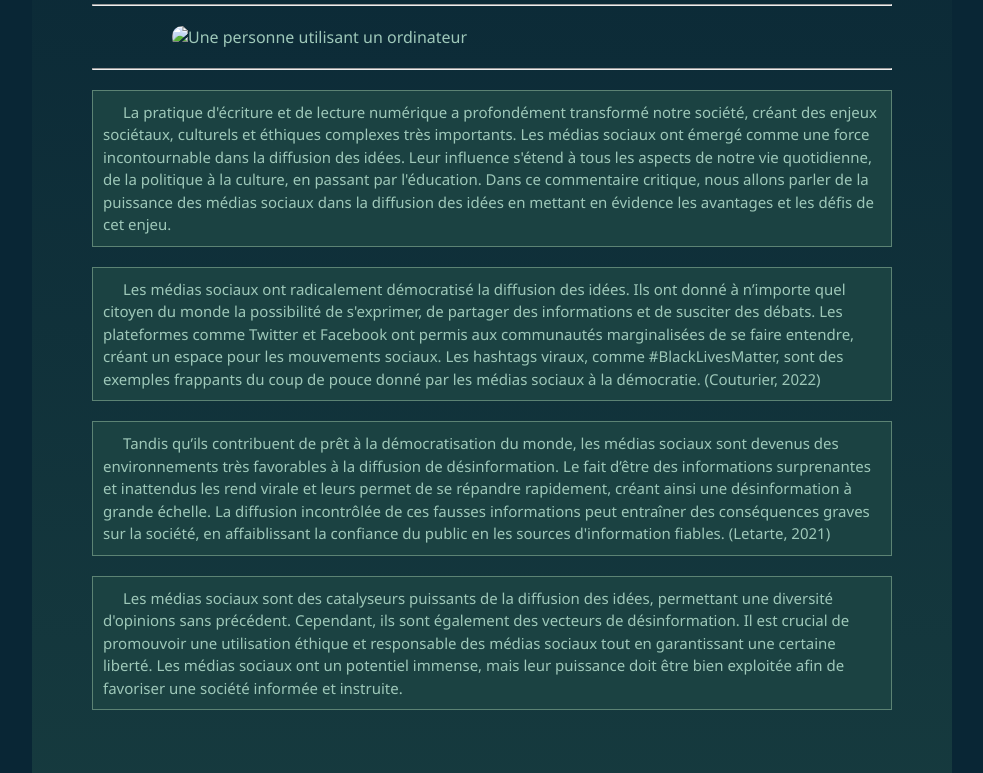
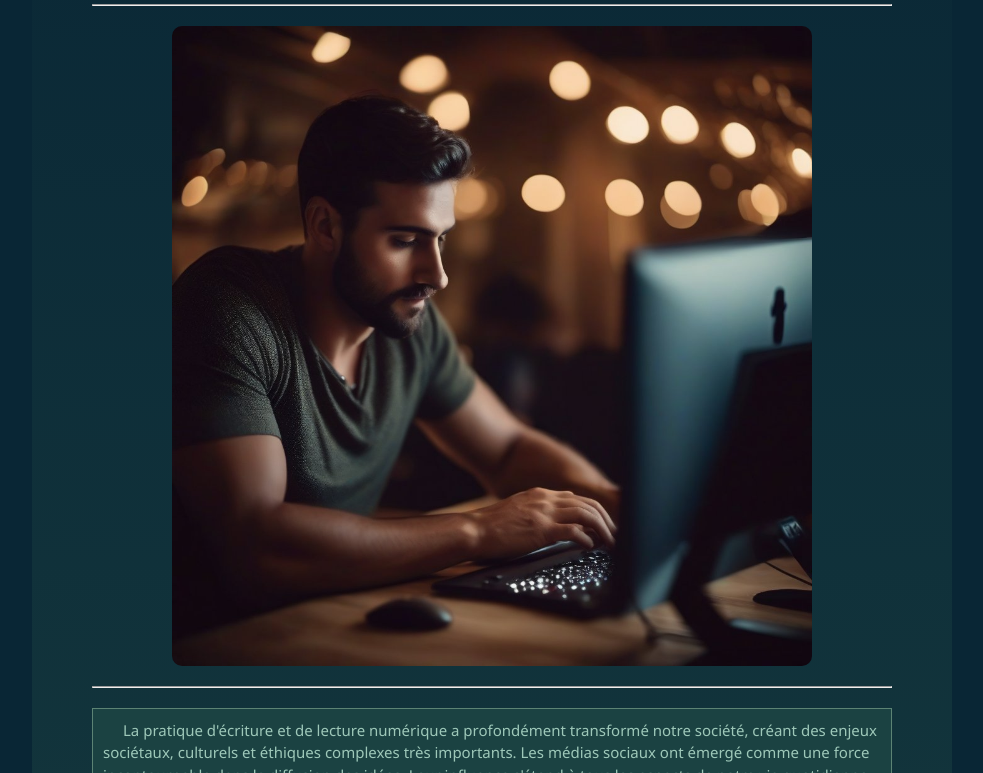
Before and after one commit to ECN1006-A23/Mohamed-Amine-Djennah, a plain HTML site: page index.html in a window 1280 px wide. Shown: the part 252-1025 px from the top of the page, without its empty margins (148-1131 px from the left). Drawn offline with Linux system fonts and the light colour scheme.

Commit message:
Update index.html

```diff
--- a/index.html
+++ b/index.html
@@ -111,7 +111,7 @@
         <h1>Les médias sociaux</h1>
         <h2>Une lame à double tranchant</h2>
         <hr />
-        <img src="mon site web/image/Devoir-2.jpeg" alt="Une personne utilisant un ordinateur" />
+        <img src="Devoir-2.jpeg" alt="Une personne utilisant un ordinateur" />
         <hr />
         <p>La pratique d'écriture et de lecture numérique a profondément transformé notre société, créant des
             enjeux sociétaux, culturels et éthiques complexes très importants. Les médias sociaux ont émergé
```
